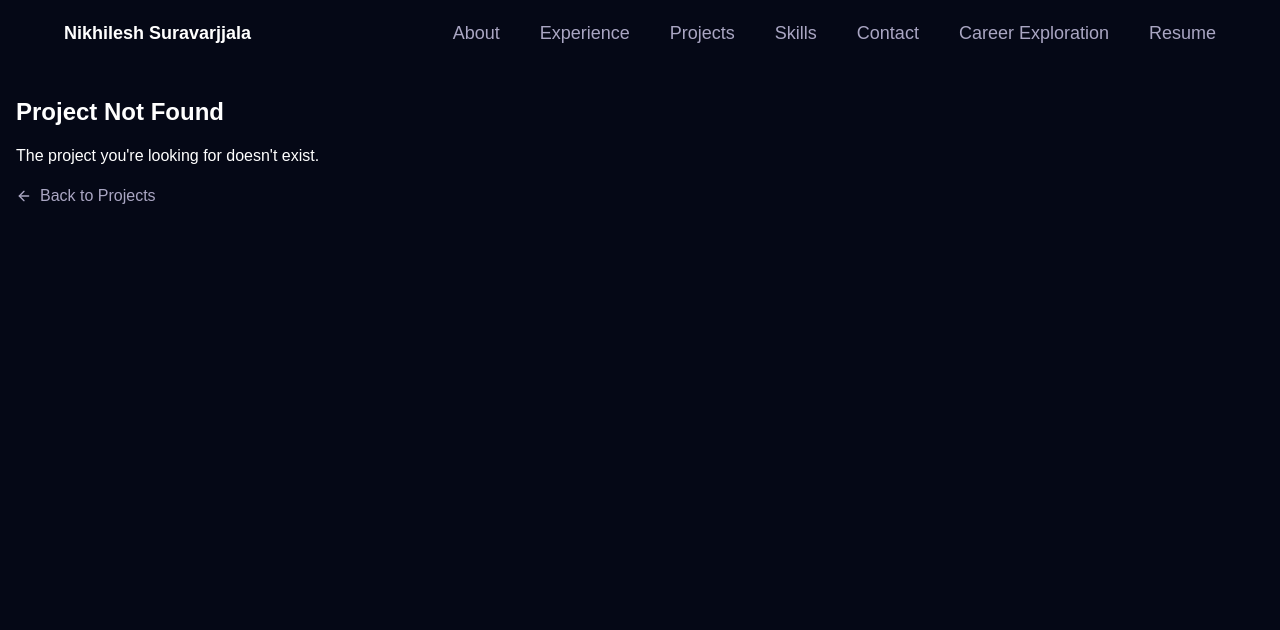
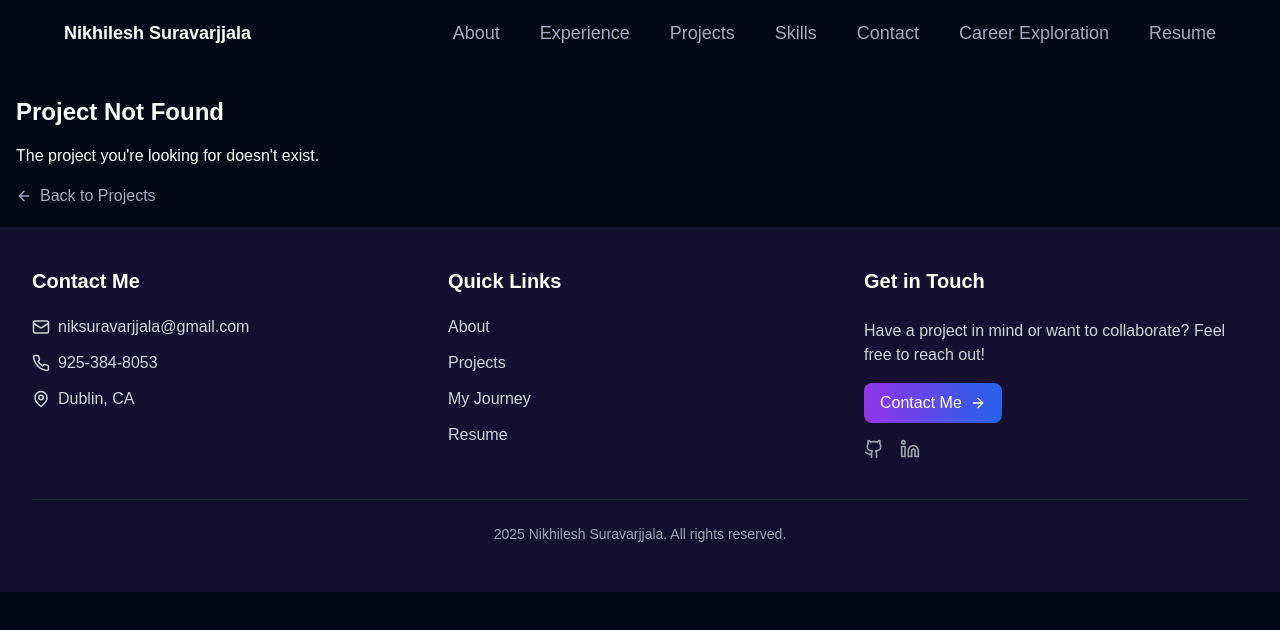
Before and after one commit to nikhilesh-s/NikhileshSuravarjjalaPortfolioWebsite, a React (Vite) app: page /project/1 in a window 1280 px wide. Before the commit this address had no page. Shown: the top 630 px of the page. Built offline with nearby package versions, Linux system fonts and the light colour scheme.

Commit message:
Update contact info and add footer to all pages

```diff
--- a/package.json
+++ b/package.json
@@ -15,6 +15,7 @@
     "@react-three/drei": "^9.88.0",
     "@react-three/fiber": "^8.15.11",
     "@types/react-router-dom": "^5.3.3",
+    "@types/react-scroll": "^1.8.10",
     "firebase": "^11.4.0",
     "framer-motion": "^10.16.4",
     "lucide-react": "^0.292.0",
@@ -22,6 +23,7 @@
     "react": "^18.2.0",
     "react-dom": "^18.2.0",
     "react-router-dom": "^6.18.0",
+    "react-scroll": "^1.9.3",
     "react-tilt": "^1.0.2",
     "react-vertical-timeline-component": "^3.6.0",
     "three": "^0.158.0",
--- a/src/App.tsx
+++ b/src/App.tsx
@@ -1,6 +1,6 @@
 import { BrowserRouter, Routes, Route, Navigate } from 'react-router-dom';
 import { PerformanceProvider } from "./context/PerformanceContext";
-import { About, Contact, Experience, Feedbacks, Hero, Navbar, Tech, Works } from './components';
+import { About, Contact, Experience, Feedbacks, Hero, Navbar, Tech, Works, Footer } from './components';
 import AdminDashboard from './admin/AdminDashboard';
 import ProjectEditor from './admin/ProjectEditor';
 import ExperienceEditor from './admin/ExperienceEditor';
@@ -37,6 +37,7 @@ const MainContent = () => (
       <Contact />
       {/* 3D elements removed for stability */}
     </div>
+    <Footer />
   </div>
 );
 
@@ -44,6 +45,7 @@ const PageLayout = ({ children }: { children: React.ReactNode }) => (
   <div className="relative z-0 bg-primary min-h-screen">
     <Navbar />
     {children}
+    <Footer />
   </div>
 );
 
--- a/src/components/Footer.tsx
+++ b/src/components/Footer.tsx
@@ -1,51 +1,136 @@
-import { Github, Linkedin, Mail } from 'lucide-react';
+import { Github, Linkedin, Mail, Phone, MapPin, ArrowRight } from 'lucide-react';
+import { Link as ScrollLink } from 'react-scroll';
+import { Link } from 'react-router-dom';
+import { getContact } from '../services/dataService';
+import { useState, useEffect } from 'react';
 
 const Footer = () => {
+  const [contact, setContact] = useState({
+    email: "",
+    phone: "",
+    location: "",
+    social: {
+      github: "",
+      linkedin: "",
+      twitter: ""
+    }
+  });
+
+  useEffect(() => {
+    const fetchContact = async () => {
+      try {
+        const contactData = await getContact();
+        setContact(contactData);
+      } catch (error) {
+        console.error("Error fetching contact info:", error);
+      }
+    };
+
+    fetchContact();
+  }, []);
+
   return (
-    <footer className="bg-primary py-8">
+    <footer className="bg-tertiary py-10 mt-4">
       <div className="max-w-7xl mx-auto px-4 sm:px-6 lg:px-8">
-        <div className="flex flex-col items-center justify-center">
-          {/* Social Links */}
-          <div className="flex space-x-6 mb-6">
+        <div className="grid grid-cols-1 md:grid-cols-3 gap-8">
+          {/* Contact Info */}
+          <div className="flex flex-col space-y-3">
+            <h3 className="text-white font-bold text-xl mb-2">Contact Me</h3>
             <a
-              href="https://github.com/yourusername"
-              target="_blank"
-              rel="noopener noreferrer"
-              className="text-gray-400 hover:text-white transition-colors duration-300"
+              href={`mailto:${contact.email}`}
+              className="text-gray-300 hover:text-white transition-colors duration-300 flex items-center"
             >
-              <Github size={24} />
+              <Mail size={18} className="mr-2" />
+              {contact.email}
             </a>
             <a
-              href="https://linkedin.com/in/yourusername"
-              target="_blank"
-              rel="noopener noreferrer"
-              className="text-gray-400 hover:text-white transition-colors duration-300"
+              href={`tel:${contact.phone}`}
+              className="text-gray-300 hover:text-white transition-colors duration-300 flex items-center"
             >
-              <Linkedin size={24} />
+              <Phone size={18} className="mr-2" />
+              {contact.phone}
             </a>
-            <a
-              href="mailto:your.email@example.com"
-              className="text-gray-400 hover:text-white transition-colors duration-300"
-            >
-              <Mail size={24} />
-            </a>
+            <div className="text-gray-300 flex items-center">
+              <MapPin size={18} className="mr-2" />
+              {contact.location}
+            </div>
           </div>
 
-          {/* Attribution */}
-          <div className="text-center text-gray-400 text-sm">
-            <p className="mb-2">© 2025 Nikhilesh. All rights reserved.</p>
-            <p>
-              Design inspired by{' '}
+          {/* Links */}
+          <div className="flex flex-col space-y-3">
+            <h3 className="text-white font-bold text-xl mb-2">Quick Links</h3>
+            <ScrollLink
+              to="about"
+              smooth={true}
+              duration={500}
+              offset={-70}
+              className="text-gray-300 hover:text-white transition-colors duration-300 cursor-pointer"
+            >
+              About
+            </ScrollLink>
+            <ScrollLink
+              to="projects"
+              smooth={true}
+              duration={500}
+              offset={-70}
+              className="text-gray-300 hover:text-white transition-colors duration-300 cursor-pointer"
+            >
+              Projects
+            </ScrollLink>
+            <Link
+              to="/journey"
+              className="text-gray-300 hover:text-white transition-colors duration-300 cursor-pointer"
+            >
+              My Journey
+            </Link>
+            <Link
+              to="/resume"
+              className="text-gray-300 hover:text-white transition-colors duration-300 cursor-pointer"
+            >
+              Resume
+            </Link>
+          </div>
+
+          {/* Contact CTA */}
+          <div className="flex flex-col space-y-4">
+            <h3 className="text-white font-bold text-xl mb-2">Get in Touch</h3>
+            <p className="text-gray-300">
+              Have a project in mind or want to collaborate? Feel free to reach out!
+            </p>
+            <ScrollLink
+              to="contact"
+              smooth={true}
+              duration={500}
+              className="bg-gradient-to-r from-purple-600 to-blue-600 py-2 px-4 rounded-lg text-white font-medium inline-flex items-center w-fit hover:opacity-90 transition-opacity duration-300"
+            >
+              Contact Me <ArrowRight className="ml-2" size={16} />
+            </ScrollLink>
+
+            {/* Social Links */}
+            <div className="flex space-x-4 mt-4">
               <a
-                href="https://github.com/sunnypatell/Portfolio"
+                href={contact.social.github}
                 target="_blank"
                 rel="noopener noreferrer"
-                className="text-indigo-400 hover:text-indigo-300 transition-colors duration-300"
+                className="text-gray-400 hover:text-white transition-colors duration-300"
               >
-                Sunny Patel's Portfolio
+                <Github size={20} />
               </a>
-            </p>
+              <a
+                href={contact.social.linkedin}
+                target="_blank"
+                rel="noopener noreferrer"
+                className="text-gray-400 hover:text-white transition-colors duration-300"
+              >
+                <Linkedin size={20} />
+              </a>
+            </div>
           </div>
+        </div>
+
+        {/* Attribution */}
+        <div className="text-center text-gray-400 text-sm mt-10 pt-6 border-t border-gray-800">
+          <p className="mb-2"> {new Date().getFullYear()} Nikhilesh Suravarjjala. All rights reserved.</p>
         </div>
       </div>
     </footer>
--- a/src/components/index.ts
+++ b/src/components/index.ts
@@ -7,6 +7,7 @@ import Experience from "./Experience";
 import Works from "./Works";
 import Feedbacks from "./Feedbacks";
 import Contact from "./Contact";
+import Footer from "./Footer";
 
 export {
   Hero,
@@ -17,5 +18,6 @@ export {
   Works,
   Feedbacks,
   Contact,
+  Footer,
   EarthCanvas,
 };
--- a/src/pages/ProjectDetail.tsx
+++ b/src/pages/ProjectDetail.tsx
@@ -3,7 +3,7 @@ import { useParams, Link } from 'react-router-dom';
 import { motion } from 'framer-motion';
 import { getProjects } from '../services/dataService';
 import { styles } from '../styles';
-import { Navbar } from '../components';
+import { Navbar, Footer } from '../components';
 import { ArrowLeft, Github, ExternalLink } from 'lucide-react';
 
 const ProjectDetail = () => {
@@ -37,6 +37,7 @@ const ProjectDetail = () => {
         <div className="container mx-auto px-4 pt-24">
           <div className="animate-pulse">Loading project details...</div>
         </div>
+        <Footer />
       </div>
     );
   }
@@ -53,6 +54,7 @@ const ProjectDetail = () => {
             Back to Projects
           </Link>
         </div>
+        <Footer />
       </div>
     );
   }
@@ -255,6 +257,7 @@ const ProjectDetail = () => {
           </div>
         </div>
       </div>
+      <Footer />
     </div>
   );
 };
--- a/src/services/dataService.ts
+++ b/src/services/dataService.ts
@@ -363,8 +363,8 @@ const about = {
 // Contact information
 const contact = {
   email: "niksuravarjjala@gmail.com",
-  phone: "+1 (123) 456-7890",
-  location: "New York, NY",
+  phone: "925-384-8053",
+  location: "Dublin, CA",
   social: {
     github: "https://github.com/yourusername",
     linkedin: "https://linkedin.com/in/yourusername",
```
Also changed, not shown: 1 other file (tests, documents, lock files or other folders).
